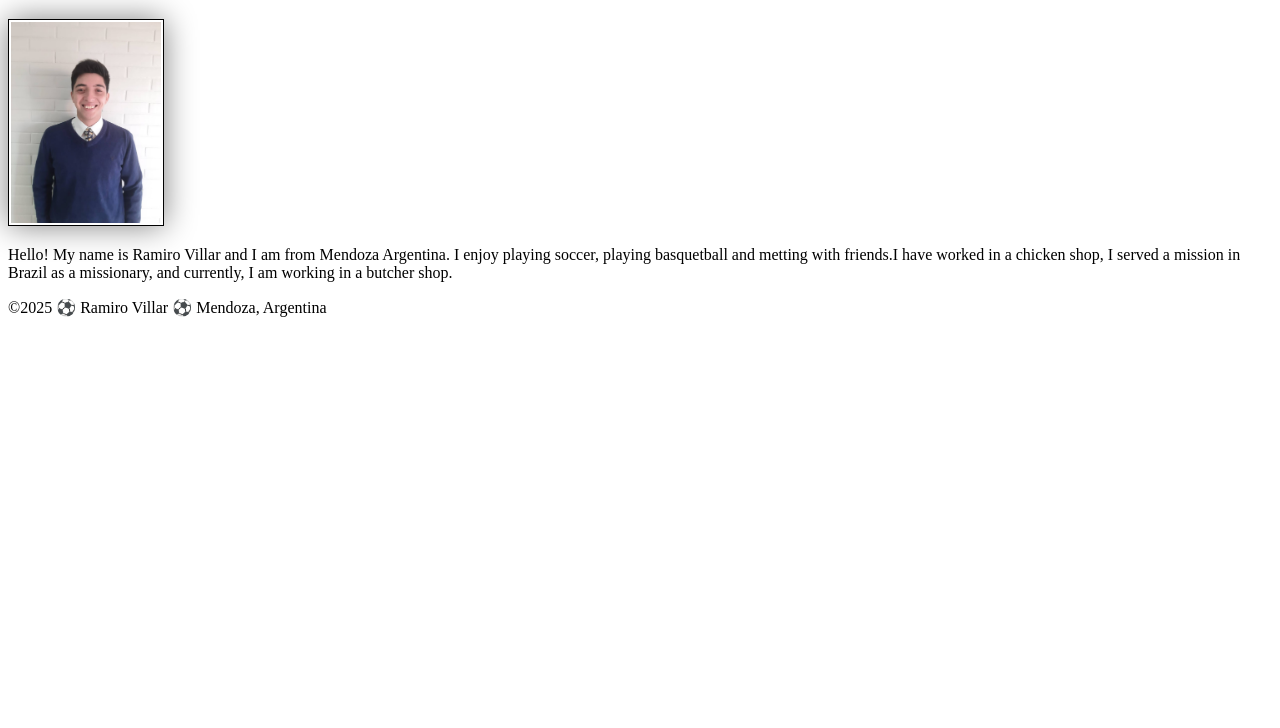
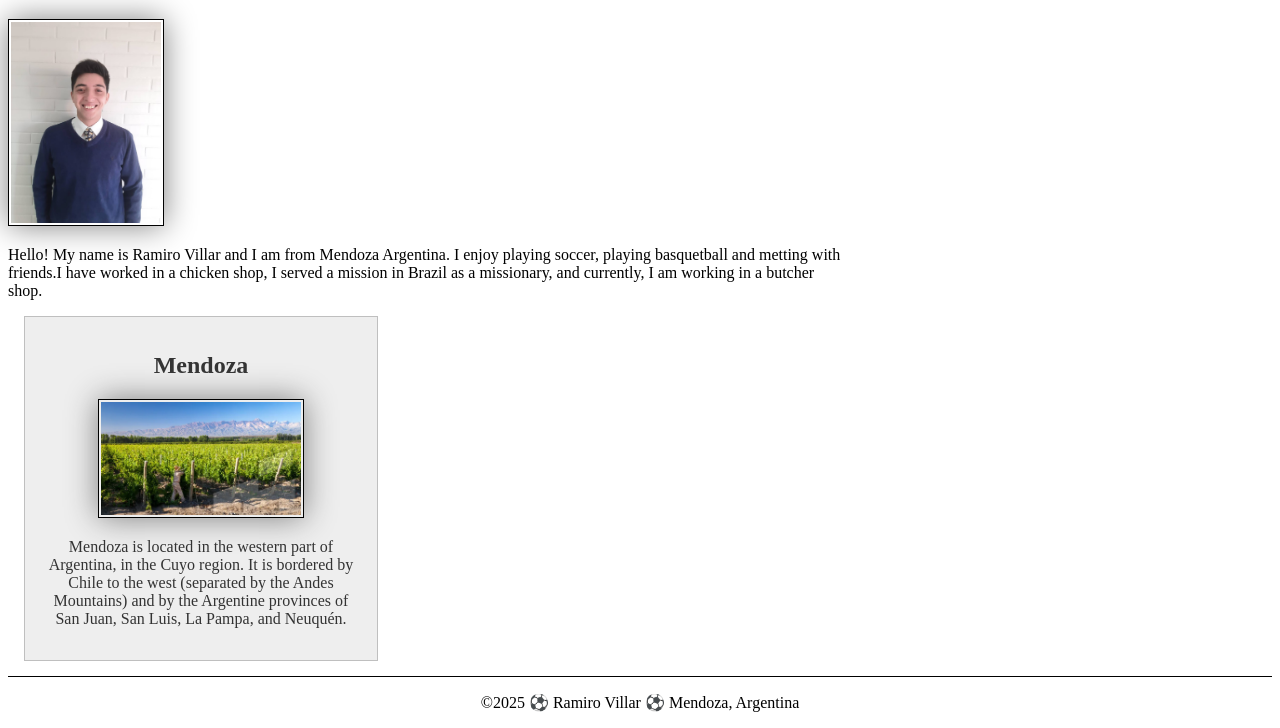
Before and after one commit to ramyvi28/wwd130, a plain HTML site: page wdd130/week1/index.html in a window 1280 px wide. Shown: the part 205-933 px from the top of the page. Before the commit the page ends 800 px from the top, so only its background shows below. Drawn offline with Linux system fonts and the light colour scheme.

Commit message:
Add files via upload

```diff
--- a/wdd130/week1/index.html
+++ b/wdd130/week1/index.html
@@ -2,8 +2,9 @@
 <html lang="en">
 <head>
     <meta charset="UTF-8">
-    <meta name="description" content="Ramiro Villar">
-    <meta name="" >
+    <meta name="description" content="My name is Ramiro Vilalar, I'm from Argentina Mendoza, this page is going to show you a little bit about me.I'm studying Web Design and Development at BYU-Idaho.">
+    <meta name="author" content="Ramiro Villar">
+    <meta name="viewport" content="width=device-width, initial-scale=1.0">
     <title>Ramiro Villar | WWD 130 </title>
     <link rel="stylesheet" href="styles/styles.css">
 </head>
@@ -16,8 +17,13 @@
     </header>
     <main>
         <h1>Ramiro Villar | WWD 130</h1>
-        <img src="files w1/Profile.jpg" alt="Hello, my name is Ramiro Villar" width="200">
+        <img src="files w1/Profile.jpg" alt="Hello, my name is Ramiro Villar">
         <p>Hello! My name is Ramiro Villar and I am from Mendoza Argentina. I enjoy playing soccer, playing basquetball and metting with friends.I have worked in a chicken shop, I served a mission in Brazil as a missionary, and currently, I am working in a butcher shop.</p>
+        <aside>
+            <h2>Mendoza</h2>
+            <img src="files w1/Mendoza-Argentina.webp" alt="Mendoza landscape">
+            <p>Mendoza is located in the western part of Argentina, in the Cuyo region. It is bordered by Chile to the west (separated by the Andes Mountains) and by the Argentine provinces of San Juan, San Luis, La Pampa, and Neuquén.</p>
+        </aside>
     </main>
     <footer>
         <p>©2025 ⚽ Ramiro Villar ⚽ Mendoza, Argentina</p>
--- a/wdd130/week1/styles/styles.css
+++ b/wdd130/week1/styles/styles.css
@@ -17,3 +17,34 @@ img {
     padding: 2px;
     box-shadow: 0 0 30px gray;
 }
+p {
+    padding: 10px;
+}
+main {
+    max-width: 840px;
+}
+main img {
+    width: 150px;
+    height: auto;
+}
+aside {
+    width: 20rem;
+    margin-left: 1rem;
+    border: 1px solid rgb(0 0 0 / 0.2); /* 1️⃣ */
+    padding: 1rem;
+    background-color: #eee;
+    color: #333;
+    text-align: center;
+}
+aside img {
+    width: 200px;
+    height: auto;
+}
+p {
+    padding: 0;
+}
+footer {
+    margin-top: 15px;
+    border-top: 1px solid #000;
+    text-align: center;
+}
```
Also changed, not shown: wdd130/week1/files w1/Mendoza-Argentina.webp (added), wdd130/week2/box-model.html (added), wdd130/week2/styles/box-model.css (added).
